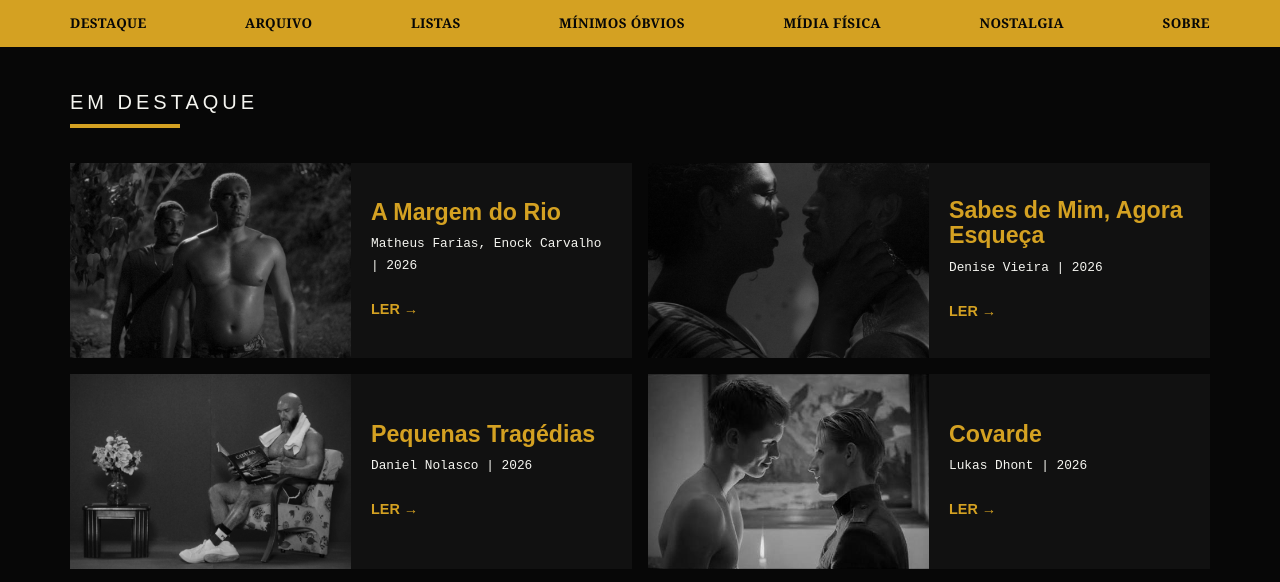
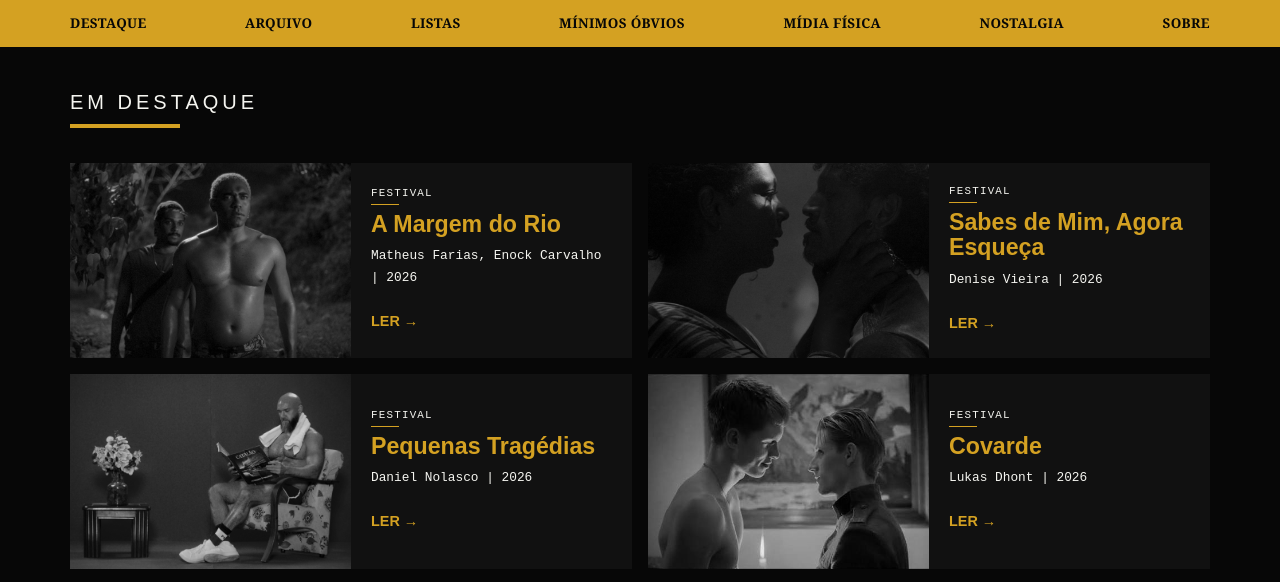
Before and after one commit to lapastaju/naoescrevobem, a plain HTML site: page index.html in a window 1280 px wide. Shown: the part 156-738 px from the top of the page. Drawn offline with nearby package versions, Linux system fonts and the light colour scheme.

Commit message:
Add files via upload

```diff
--- a/index.html
+++ b/index.html
@@ -49,6 +49,8 @@ main{max-width:1200px;margin:auto;padding:45px 30px 70px}
 .filme-card img{width:100%;height:100%;min-height:195px;object-fit:cover;filter:grayscale(100%);transition:filter .35s ease}
 .filme-info{padding:22px 20px;display:flex;flex-direction:column;justify-content:center}
 .filme-info h3{color:var(--yellow);font-family:Arial,sans-serif;font-size:1.45rem;line-height:1.1;margin-bottom:8px}
+.origem-filme{color:var(--white);font-family:"Courier New",monospace;font-size:.68rem;letter-spacing:1.2px;line-height:1;margin:0 0 7px;text-transform:uppercase}
+.origem-filme::after{content:"";display:block;width:28px;height:1px;background:var(--yellow);margin-top:5px}
 .diretor{font-family:"Courier New",monospace;font-size:.8rem;margin-bottom:20px}
 .ler-critica{color:var(--yellow);font-family:Arial,sans-serif;font-weight:bold;font-size:.9rem}
 
@@ -612,6 +614,7 @@ const filmes = [
 
   {
     id: "a-margem-do-rio",
+    origem: "FESTIVAL",
     titulo: "A Margem do Rio",
     diretor: "Matheus Farias, Enock Carvalho",
     ano: 2026,
@@ -635,6 +638,7 @@ const filmes = [
 
   {
     id: "sabes-de-mim-agora-esqueca",
+    origem: "FESTIVAL",
     titulo: "Sabes de Mim, Agora Esqueça",
     diretor: "Denise Vieira",
     ano: 2026,
@@ -654,6 +658,7 @@ const filmes = [
 
   {
     id: "pequenas-tragedias",
+    origem: "FESTIVAL",
     titulo: "Pequenas Tragédias",
     diretor: "Daniel Nolasco",
     ano: 2026,
@@ -676,6 +681,7 @@ const filmes = [
   },
   {
     id: "covarde",
+    origem: "FESTIVAL",
     titulo: "Covarde",
     diretor: "Lukas Dhont",
     ano: 2026,
@@ -696,6 +702,7 @@ const filmes = [
   },
   {
     id: "eu-vou-ter-saudades-de-voce",
+    origem: "FESTIVAL",
     titulo: "Eu Vou Ter Saudades de Você",
     diretor: "Daniel Ribeiro",
     ano: 2026,
@@ -715,6 +722,7 @@ const filmes = [
   },
   {
     id: "primetime",
+    origem: "FESTIVAL",
     titulo: "Primetime",
     diretor: "Lance Oppenheim",
     ano: 2026,
@@ -735,6 +743,7 @@ const filmes = [
   },
   {
     id: "predators",
+    origem: "STREAMING",
     titulo: "Predators",
     diretor: "David Osit",
     ano: 2025,
@@ -751,6 +760,7 @@ const filmes = [
   },
   {
     id: "la-bola-negra",
+    origem: "FESTIVAL",
     titulo: "La Bola Negra",
     diretor: "Javier Ambrossi, Javier Calvo",
     ano: 2026,
@@ -770,6 +780,7 @@ const filmes = [
   },
   {
     id: "soy-mario",
+    origem: "FESTIVAL",
     titulo: "Soy Mario",
     diretor: "Sharon Kleinberg",
     ano: 2026,
@@ -790,6 +801,7 @@ const filmes = [
 
   {
     id: "test",
+    origem: "FESTIVAL",
     titulo: "Test",
     diretor: "Sam McConnell",
     ano: 2026,
@@ -972,6 +984,7 @@ function cardFilme(filme){
     <article class="filme-card" onclick="abrirCritica('${filme.id}')">
       <img src="${filme.imagem}" alt="${filme.titulo}">
       <div class="filme-info">
+        <p class="origem-filme">${filme.origem}</p>
         <h3>${filme.titulo}</h3>
         <p class="diretor">${filme.diretor} | ${filme.ano}</p>
         <span class="ler-critica">LER →</span>
```
